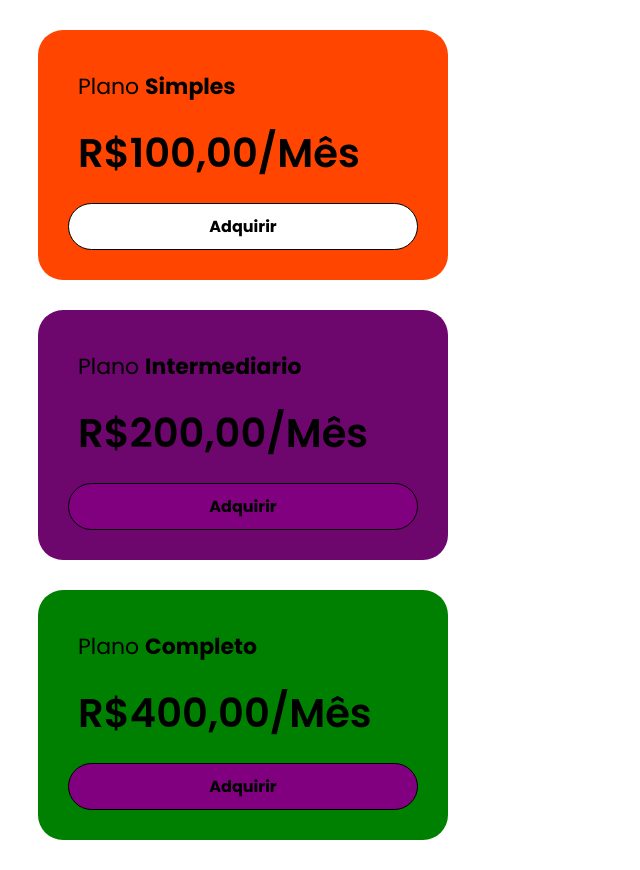
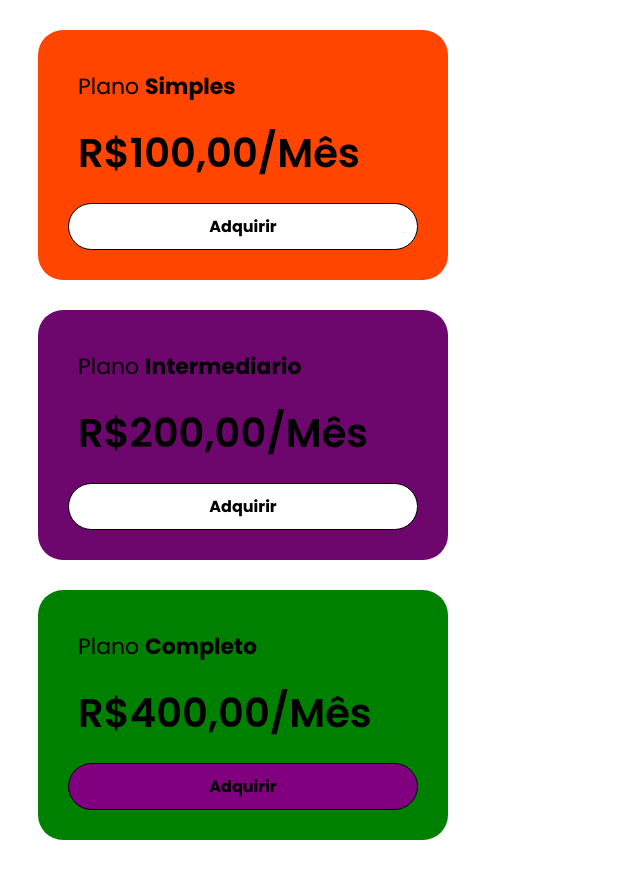
Before and after one commit to Luis-FernandoD/new-card-project, an Angular app: page / in a window 1280 px wide. Shown: the whole page, without its empty margins (0-640 px from the left). Built offline with nearby package versions, Linux system fonts and the light colour scheme.

Commit message:
adicionando suporte para botão azul e ajustando lógica de estilo nos cards

```diff
--- a/src/app/components/button/button.component.html
+++ b/src/app/components/button/button.component.html
@@ -2,7 +2,8 @@
 class="button"
 [ngClass]="{
     'button--white': buttonStyle === 'white',
-    'button--purple': buttonStyle === 'purple'
+    'button--purple': buttonStyle === 'purple',
+    'button--blue': buttonStyle === 'blue',
 }"
     (click)="onButtonClicked()"
     [disabled]="isDisabled"
--- a/src/app/components/button/button.component.scss
+++ b/src/app/components/button/button.component.scss
@@ -21,4 +21,8 @@
     &--purple {
         background-color: purple;
     }
+
+    &--blue{
+        background-color: blue;
+    }
 }
--- a/src/app/components/button/button.component.ts
+++ b/src/app/components/button/button.component.ts
@@ -11,7 +11,7 @@ export class ButtonComponent {
  buttonText: string = '';
 
  @Input({ required: true, alias: 'style' })
-  buttonStyle: 'white' | 'purple' = 'white';
+  buttonStyle: 'white' | 'purple' | 'blue' = 'white';
 
   @Input({ alias: 'disabled' })
   isDisabled: boolean = false;
--- a/src/app/components/card/card.component.html
+++ b/src/app/components/card/card.component.html
@@ -11,6 +11,6 @@
     <div class="card__price card__item">R${{ planPrice }},00/Mês</div>
     <app-button
         [text]="'Adquirir'"
-        [style]="cardStyle === 'orange' ? 'white'  : 'purple'"
+        [style]="cardStyle === 'orange' || cardStyle === 'purple' ? 'white'  : 'purple'"
     ></app-button>
 </div>
```
